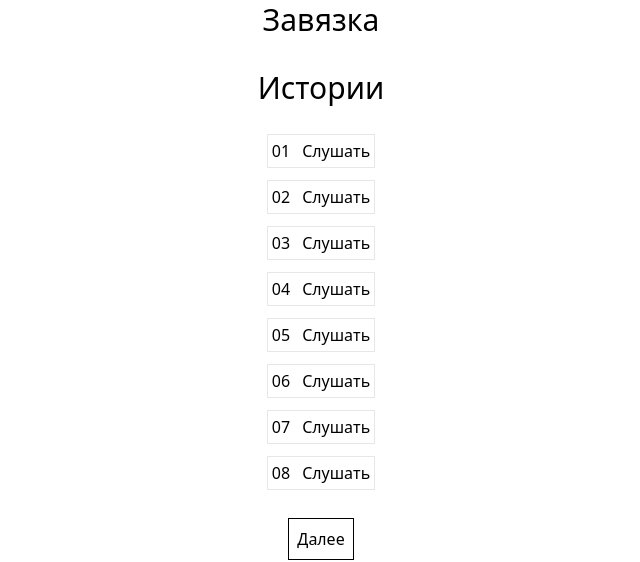
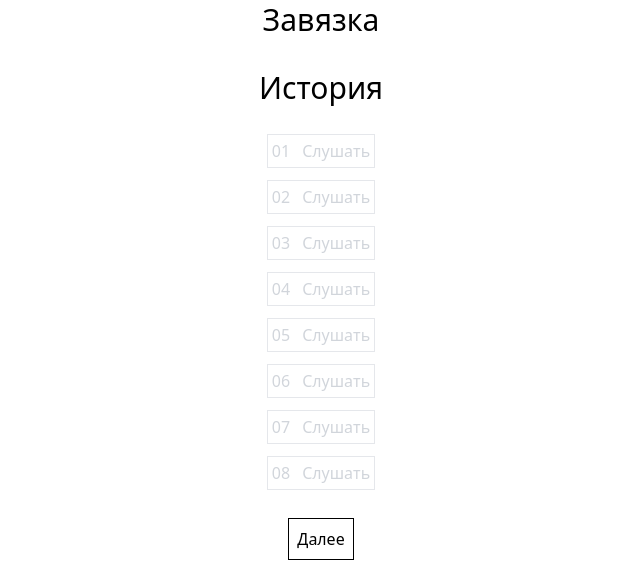
Before and after one commit to DenisFeofanov/1000-years-together, a Next.js app: page /act/beginning in a window 1280 px wide. Shown: the part 156-718 px from the top of the page, without its empty margins (319-959 px from the left). Built offline with nearby package versions, Linux system fonts and the light colour scheme.

Commit message:
[feat]: add story selection

```diff
--- a/src/components/Story.tsx
+++ /dev/null
@@ -1,34 +0,0 @@
-import { Story } from "@/interfaces/Story";
-import { useRef, useState, useEffect } from "react";
-
-function Story({ audioSrc, title }: Story) {
-  const audioRef = useRef(null as any);
-  const [isPlaying, setIsPlaying] = useState(false);
-
-  useEffect(() => {
-    audioRef.current = new Audio(audioSrc); // only call client
-  }, []);
-
-  useEffect(() => {
-    if (isPlaying) {
-      audioRef.current.play();
-    } else {
-      audioRef.current.pause();
-    }
-  }, [isPlaying]);
-
-  function handleClick() {
-    setIsPlaying(!isPlaying);
-  }
-
-  return (
-    <div className="flex gap-3 m-3 p-1 border">
-      <h3>{title}</h3>
-      <button type="button" onClick={handleClick}>
-        {isPlaying ? "Пауза" : "Слушать"}
-      </button>
-    </div>
-  );
-}
-
-export default Story;
--- /dev/null
+++ b/src/components/StoryPlayer.tsx
@@ -0,0 +1,59 @@
+import { Story } from "@/interfaces/Story";
+import { useEffect, useRef, useState } from "react";
+
+interface Props extends Story {
+  handleSelect: (title: string) => void;
+  isDisabled: boolean;
+  isAnyStorySelected: boolean;
+}
+
+function StoryPlayer({
+  audioSrc,
+  title,
+  handleSelect,
+  isDisabled,
+  isAnyStorySelected,
+}: Props) {
+  const audioRef = useRef<HTMLAudioElement | null>(null);
+  const [isPlaying, setIsPlaying] = useState(false);
+
+  useEffect(() => {
+    audioRef.current = new Audio(audioSrc); // define ref here (on client), otherwise it will be called on server. Audio API doesn't work on server
+  }, []);
+
+  useEffect(() => {
+    if (audioRef.current) {
+      if (isPlaying) {
+        audioRef.current.play();
+      } else {
+        audioRef.current.pause();
+      }
+    } else throw new Error("reference for audio is empty");
+  }, [isPlaying]);
+
+  function handleClick() {
+    if (isDisabled) {
+      handleSelect(title);
+      return;
+    }
+    setIsPlaying(!isPlaying);
+  }
+
+  const stylesAfterSelection =
+    isAnyStorySelected && isDisabled && "cursor-default hover:border-inherit";
+
+  return (
+    <button
+      type="button"
+      onClick={handleClick}
+      className={`flex gap-3 m-3 p-1 border hover:border-black  ${
+        isDisabled ? "text-gray-300" : "text-black"
+      } ${stylesAfterSelection}`}
+    >
+      <h3>{title}</h3>
+      {isPlaying ? "Пауза" : "Слушать"}
+    </button>
+  );
+}
+
+export default StoryPlayer;
--- a/src/pages/act/[act].tsx
+++ b/src/pages/act/[act].tsx
@@ -1,12 +1,13 @@
 import AppLink from "@/components/AppLink";
 import Heading from "@/components/Heading";
-import Story from "@/components/Story";
+import StoryPlayer from "@/components/StoryPlayer";
 import { Act } from "@/interfaces/Act";
 import { ACTS } from "@/shared/Act";
 import { stories } from "@/shared/Stories";
 import { GetStaticPaths, GetStaticProps, NextPage } from "next";
 import Head from "next/head";
 import { ParsedUrlQuery } from "querystring";
+import { useState } from "react";
 import Layout from "../Layout";
 
 type Props = {
@@ -23,6 +24,13 @@ const Act: NextPage<Props> = ({ previousSlug, nextSlug, title }) => {
   const goBackHref = previousSlug || "/";
   const goNextHref = nextSlug || "/afterwards";
 
+  const [selectedStory, setSelectedStory] = useState<string | null>(null);
+
+  function handleSelect(storyTitle: string) {
+    if (selectedStory) return;
+    setSelectedStory(storyTitle);
+  }
+
   return (
     <>
       <Head>
@@ -33,11 +41,17 @@ const Act: NextPage<Props> = ({ previousSlug, nextSlug, title }) => {
         <AppLink href={goBackHref}>Назад</AppLink>
         <Heading>{title}</Heading>
 
-        <Heading>Истории</Heading>
+        <Heading>История</Heading>
         <ul>
           {stories.map(story => (
             <li key={story.title}>
-              <Story audioSrc={story.audioSrc} title={story.title} />
+              <StoryPlayer
+                audioSrc={story.audioSrc}
+                title={story.title}
+                handleSelect={handleSelect}
+                isDisabled={selectedStory === story.title ? false : true}
+                isAnyStorySelected={Boolean(selectedStory)}
+              />
             </li>
           ))}
         </ul>
```
